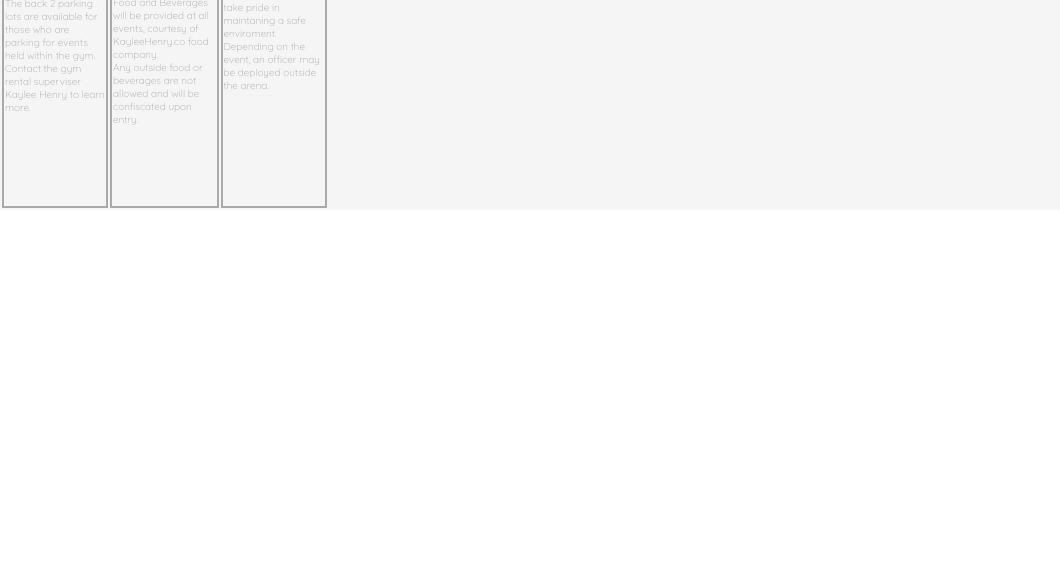
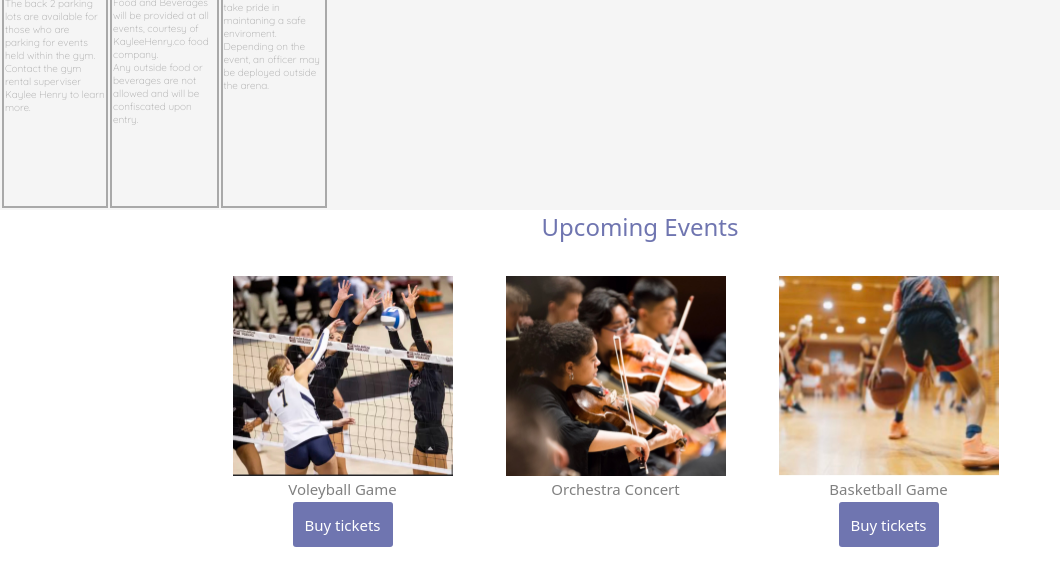
Before and after one commit to tyagiriva/tyagiriva.github.io, a plain HTML site: page websitedesignevent (1)/webdesign-Riva’s MacBook Pro.html in a window 1280 px wide. Shown: the part 2115-2699 px from the top of the page, without its empty margins (0-1060 px from the left). Before the commit the page ends 2325 px from the top, so only its background shows below. Drawn offline with Linux system fonts and the light colour scheme.

Commit message:
update22

```diff
--- a/websitedesignevent (1)/webdesign-Riva’s MacBook Pro.html
+++ b/websitedesignevent (1)/webdesign-Riva’s MacBook Pro.html
@@ -158,6 +158,22 @@
         </table>
     </div>
     </div>
+    <h2> Upcoming Events</h2>
+        <table class="upcomingeventtable">
+        <tr>
+
+            <td class="upcomingeventtd"><img class="upcomingeventimg" src="Voleyball.jpg"><div class="upcomingeventtext">Voleyball Game</div></td>
+            <td class="upcomingeventtd"><img class="upcomingeventimg" src="Orchestra.jpg"><div class="upcomingeventtext">Orchestra Concert</div></td>
+            <td class="upcomingeventtd"><img class="upcomingeventimg" src="Basketball.jpg"><div class="upcomingeventtext">Basketball Game</div></td>
+        </tr>
+        <tr>
+
+            <td class="upcomingeventtd"> <a href="ticketvoleyball.html"> <button class="buyticketbutton"> Buy tickets</button></a></td>
+            <td class="upcomingeventtd"></td>
+            <td class="upcomingeventtd"> <a href="ticketbasketball.html"><button class="buyticketbutton"> Buy tickets</button></a></td>
+
+        </tr>
+    </table>
 
 
 </body>
--- a/websitedesignevent (1)/webdesign.css
+++ b/websitedesignevent (1)/webdesign.css
@@ -6,6 +6,24 @@
 body {
     background-color: white;
 }
+.upcomingeventimg{
+
+    height: 200px;
+    width: 220px;
+}
+.upcomingeventtd{
+    border: 0;
+    background-color: white;
+   vertical-align: top;
+   padding-bottom:0 ;
+   text-align: center;
+   padding-right: 50px;
+  }
+  .upcomingeventtable{
+    margin-left:auto;
+    margin-right:auto;
+    padding-top: 30px;
+  }
 
 .calendar {
     font-family: arial;
@@ -190,6 +208,16 @@ h2 {
     margin-left:46%;
     margin-top:4%;
 }
+.buyticketbutton {
+    background-color: rgb(111, 117, 176);
+    color: white;
+    border-radius: 3px;
+    font-family: system-ui, -apple-system, BlinkMacSystemFont, 'Segoe UI', Roboto, Oxygen, Ubuntu, Cantarell, 'Open Sans', 'Helvetica Neue', sans-serif;
+    border: none;
+    width: 100px;
+    height: 45px;
+    font-size: 15px;
+}
 
 .button:hover {
     background-color: rgb(102, 109, 167);
@@ -253,3 +281,8 @@ h2 {
     border:none;
     color:rgb(102, 109, 167)
 }
+.upcomingeventtext{
+    color:gray;
+    font-size: 15px;
+    font-family: system-ui, -apple-system, BlinkMacSystemFont, 'Segoe UI', Roboto, Oxygen, Ubuntu, Cantarell, 'Open Sans', 'Helvetica Neue', sans-serif;
+}
```
Also changed, not shown: websitedesignevent (1)/ticketbasketball.html (added, +2 -0 lines), websitedesignevent (1)/ticketvoleyball.html (added, +2 -0 lines), websitedesignevent (1)/Orchestra.jpg (added), websitedesignevent (1)/SeatingChart2.jpg (added), websitedesignevent (1)/SeatingChart3.jpeg (added), websitedesignevent (1)/Voleyball.jpg (added), 2 other files.
